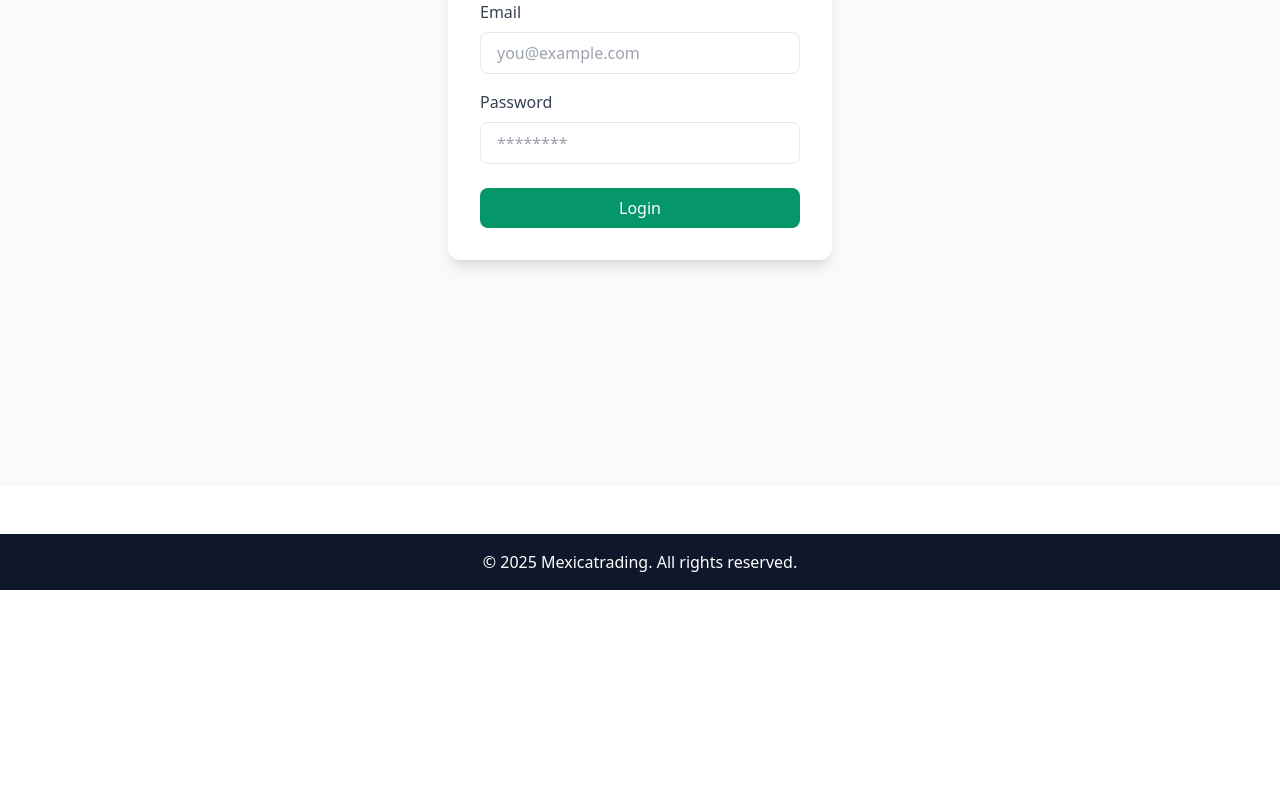
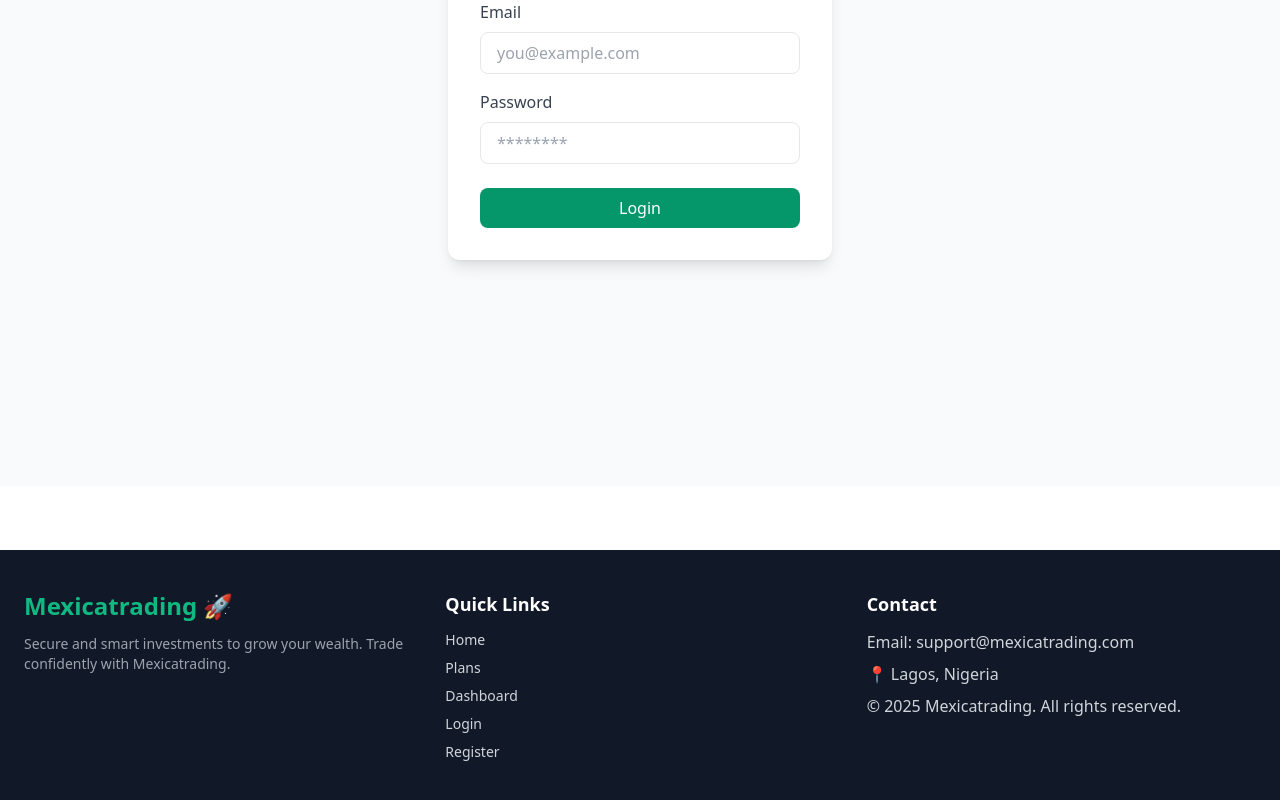
Before and after one commit to cchidiebere64-dot/Mexicatrading, a React (Vite) app: page /login in a window 1280 px wide. Shown: the part 386-1186 px from the top of the page. Before the commit the page ends 976 px from the top, so only its background shows below. Built offline with nearby package versions, Linux system fonts and the light colour scheme.

Commit message:
Update Footer.jsx

```diff
--- a/src/components/Footer.jsx
+++ b/src/components/Footer.jsx
@@ -1,7 +1,36 @@
 export default function Footer() {
   return (
-    <footer className="bg-slate-900 dark:bg-gray-100 text-white dark:text-gray-900 text-center py-4 mt-12">
-      <p>© {new Date().getFullYear()} Mexicatrading. All rights reserved.</p>
+    <footer className="bg-gray-900 text-gray-300 py-10 mt-16">
+      <div className="max-w-7xl mx-auto px-6 grid md:grid-cols-3 gap-8">
+        {/* Logo & About */}
+        <div>
+          <h2 className="text-2xl font-bold text-emerald-500">Mexicatrading 🚀</h2>
+          <p className="mt-3 text-sm text-gray-400">
+            Secure and smart investments to grow your wealth.
+            Trade confidently with Mexicatrading.
+          </p>
+        </div>
+
+        {/* Quick Links */}
+        <div>
+          <h3 className="text-lg font-semibold mb-3 text-white">Quick Links</h3>
+          <ul className="space-y-2 text-sm">
+            <li><a href="/" className="hover:text-emerald-400">Home</a></li>
+            <li><a href="/plans" className="hover:text-emerald-400">Plans</a></li>
+            <li><a href="/dashboard" className="hover:text-emerald-400">Dashboard</a></li>
+            <li><a href="/login" className="hover:text-emerald-400">Login</a></li>
+            <li><a href="/register" className="hover:text-emerald-400">Register</a></li>
+          </ul>
+        </div>
+
+        {/* Contact */}
+        <div>
+          <h3 className="text-lg font-semibold mb-3 text-white">Contact</h3>
+          <p>Email: support@mexicatrading.com</p>
+          <p className="mt-2">📍 Lagos, Nigeria</p>
+          <p className="mt-2">© {new Date().getFullYear()} Mexicatrading. All rights reserved.</p>
+        </div>
+      </div>
     </footer>
   );
 }
```
